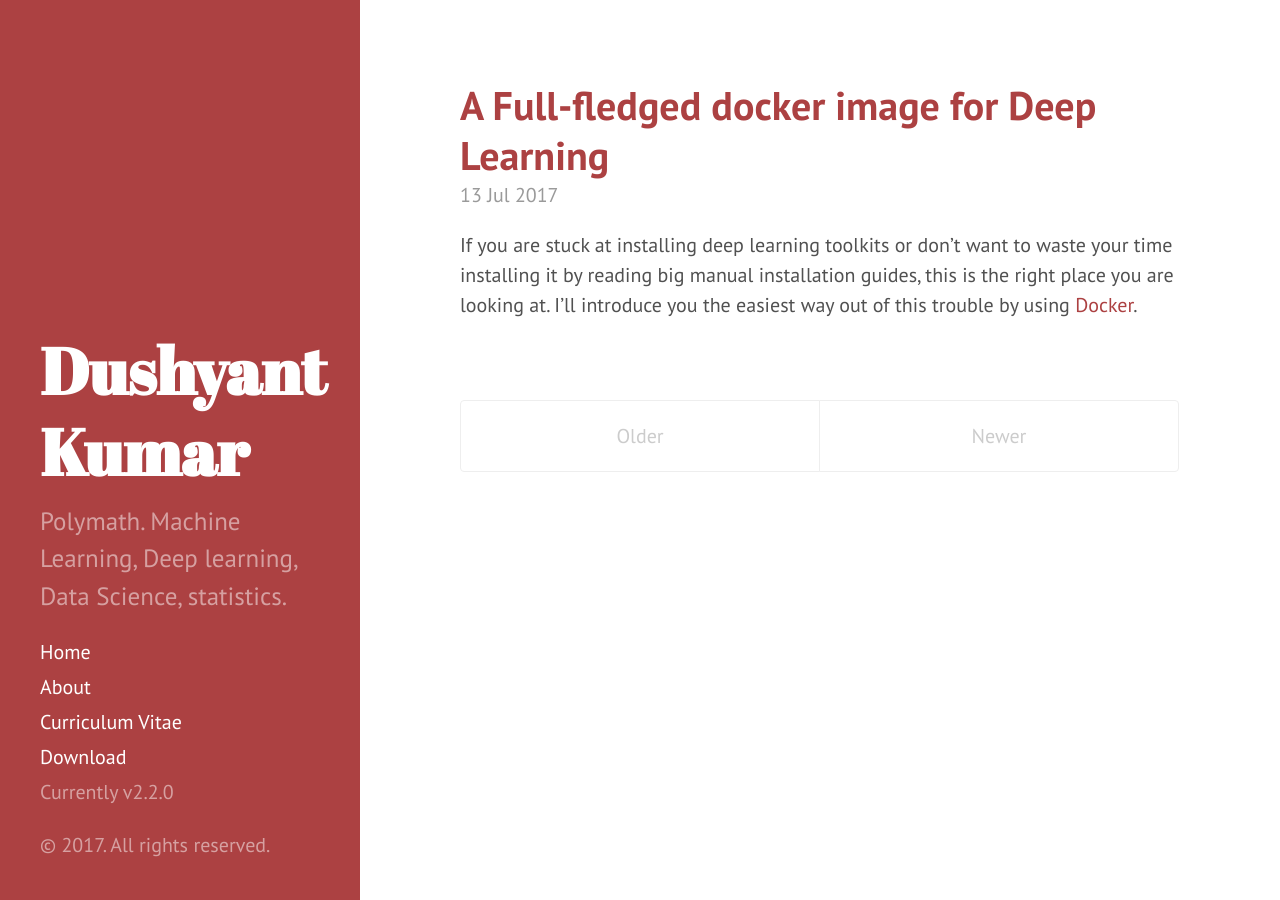
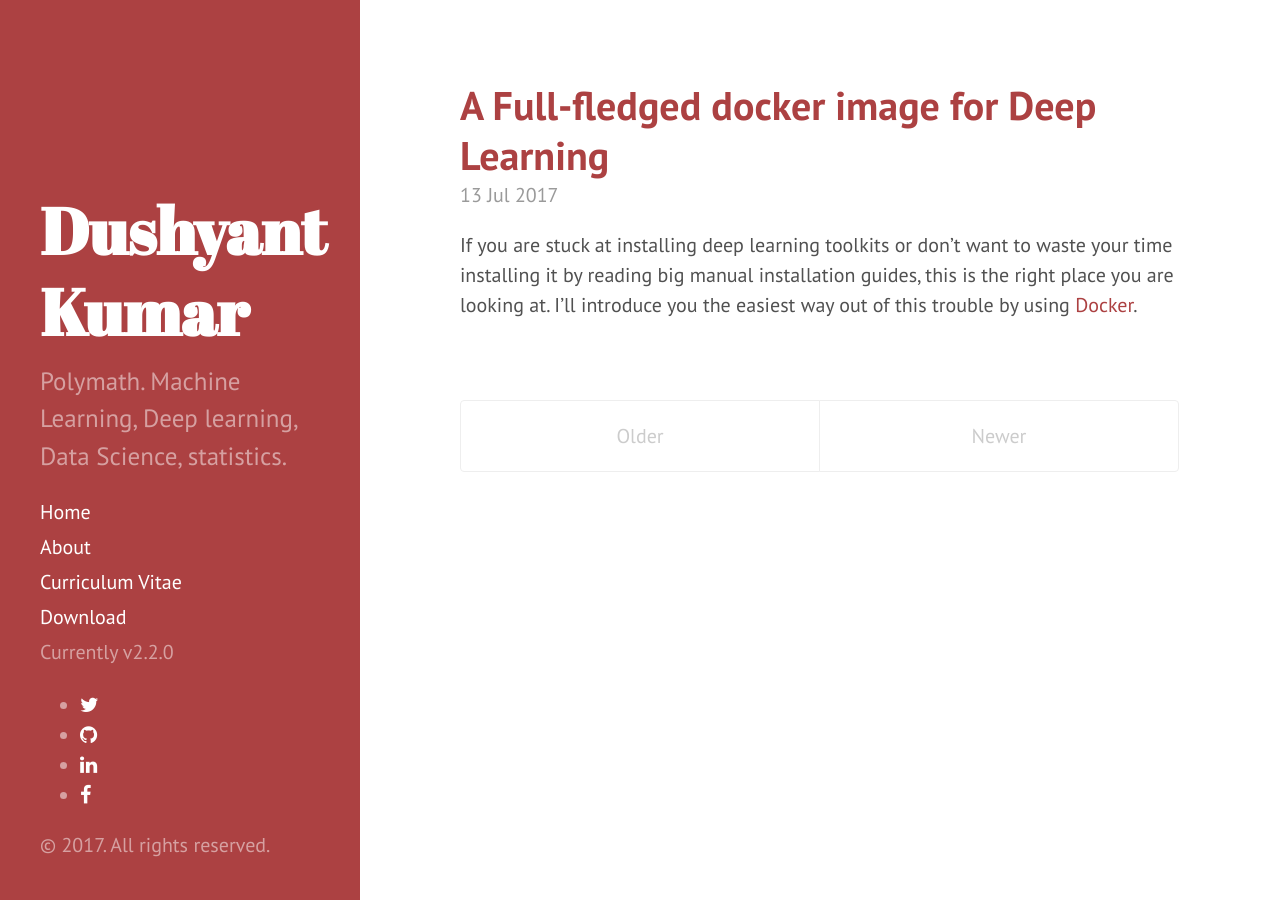
Before and after one commit to zero1hac/zero1hac.github.io, a Jekyll site: the page built from index.html, in a window 1280 px wide. Built offline with Jekyll 4.4.1, drawn with Linux system fonts in a browser that asks for light colours; nearby versions of some CDN libraries; the list of posts is cut into pages by our own code.

Commit message:
Updated CV link, Social profile icons

```diff
--- a/_config.yml
+++ b/_config.yml
@@ -30,3 +30,9 @@ plugins: [jekyll-paginate, jekyll-gist]
 
 #Google analytics
 google_analytics: UA-102416169-1
+
+#Social Buttons
+twitter_user: 6dushyantmishra
+github_user: zero1hac
+facebook_user: 6dushyantmishra20101
+linkedin_user: dushyant-kumar-25033375
--- a/_includes/head.html
+++ b/_includes/head.html
@@ -26,7 +26,8 @@
 
   <!-- RSS -->
   <link rel="alternate" type="application/rss+xml" title="RSS" href="/atom.xml">
-
+  <!-- For Github Twitter icons -->
+  <link rel="stylesheet" href="https://maxcdn.bootstrapcdn.com/font-awesome/4.3.0/css/font-awesome.min.css">
   <!-- Outbound link click analytics -->
   {% include outbound.html %}
 </head>
--- a/_includes/sidebar.html
+++ b/_includes/sidebar.html
@@ -25,11 +25,32 @@
           {% endif %}
         {% endif %}
       {% endfor %}
-    <a class="sidebar-nav-item" href="https://drive.google.com/a/itbhu.ac.in/file/d/0B_fkKA5QL8v6ZmxPU0RQNFBUX0E/view?usp=sharing" onclick="trackOutboundLink('https://drive.google.com/a/itbhu.ac.in/file/d/0B_fkKA5QL8v6ZmxPU0RQNFBUX0E/view?usp=sharing'); return false;">Curriculum Vitae</a>
+    <a class="sidebar-nav-item" href="https://drive.google.com/file/d/0B_fkKA5QL8v6LUNOZnEyd2pDWkU/view?usp=sharing" onclick="trackOutboundLink('https://drive.google.com/file/d/0B_fkKA5QL8v6LUNOZnEyd2pDWkU/view?usp=sharing'); return false;">Curriculum Vitae</a>
       <a class="sidebar-nav-item" href="{{ site.github.repo }}/archive/master.zip">Download</a>
       <span class="sidebar-nav-item">Currently v{{ site.version }}</span>
     </nav>
-
+    <ul>
+        <li>
+                <a href="https://twitter.com/{{ site.twitter_user }}">
+                    <i class="fa fa-twitter"></i>
+                </a>
+        </li>
+        <li>
+                <a href="https://github.com/{{ site.github_user }}">
+                    <i class="fa fa-github"></i>
+                </a>
+        </li>
+        <li>
+                <a href="https://linkedin.com/in/{{ site.linkedin_user }}">
+                    <i class="fa fa-linkedin"></i>
+                </a>
+        </li>
+        <li>
+                <a href="https://www.facebook.com/{{ site.facebook_user }}">
+                    <i class="fa fa-facebook"></i>
+                </a>
+        </li>
+    </ul>
     <p>&copy; {{ site.time | date: '%Y' }}. All rights reserved.</p>
   </div>
 </div>
```
